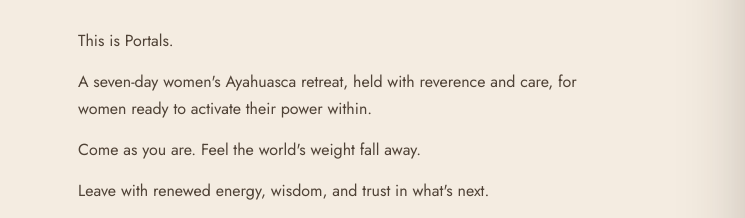
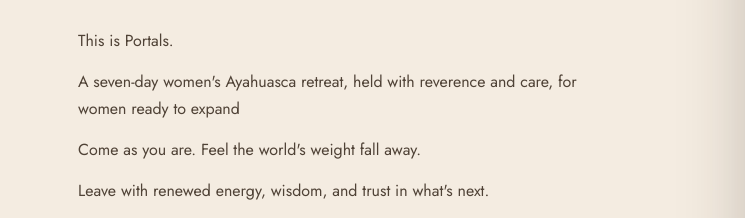
Before and after one commit to debbiefang/portalsretreat, a plain HTML site: page index.html in a window 1280 px wide. Shown: the part 1562-1780 px from the top of the page, 0-745 px from the left. Drawn offline with Linux system fonts and the light colour scheme; no server answers; grey boxes are pictures that could not be loaded.

Commit message:
Update index.html

```diff
--- a/index.html
+++ b/index.html
@@ -651,7 +651,7 @@
           <p class="poetry">Knowing you are fully taken care of.</p>
         </div>
         <p>This is Portals.</p>
-        <p>A seven-day women's Ayahuasca retreat, held with reverence and care, for women ready to activate their power within.</p>
+        <p>A seven-day women's Ayahuasca retreat, held with reverence and care, for women ready to expand</p>
         <p>Come as you are. Feel the world's weight fall away.</p>
         <p>Leave with renewed energy, wisdom, and trust in what's next.</p>
         <p class="closing">Step through the Portal<br>and hear your soul's true calling.</p>
```
